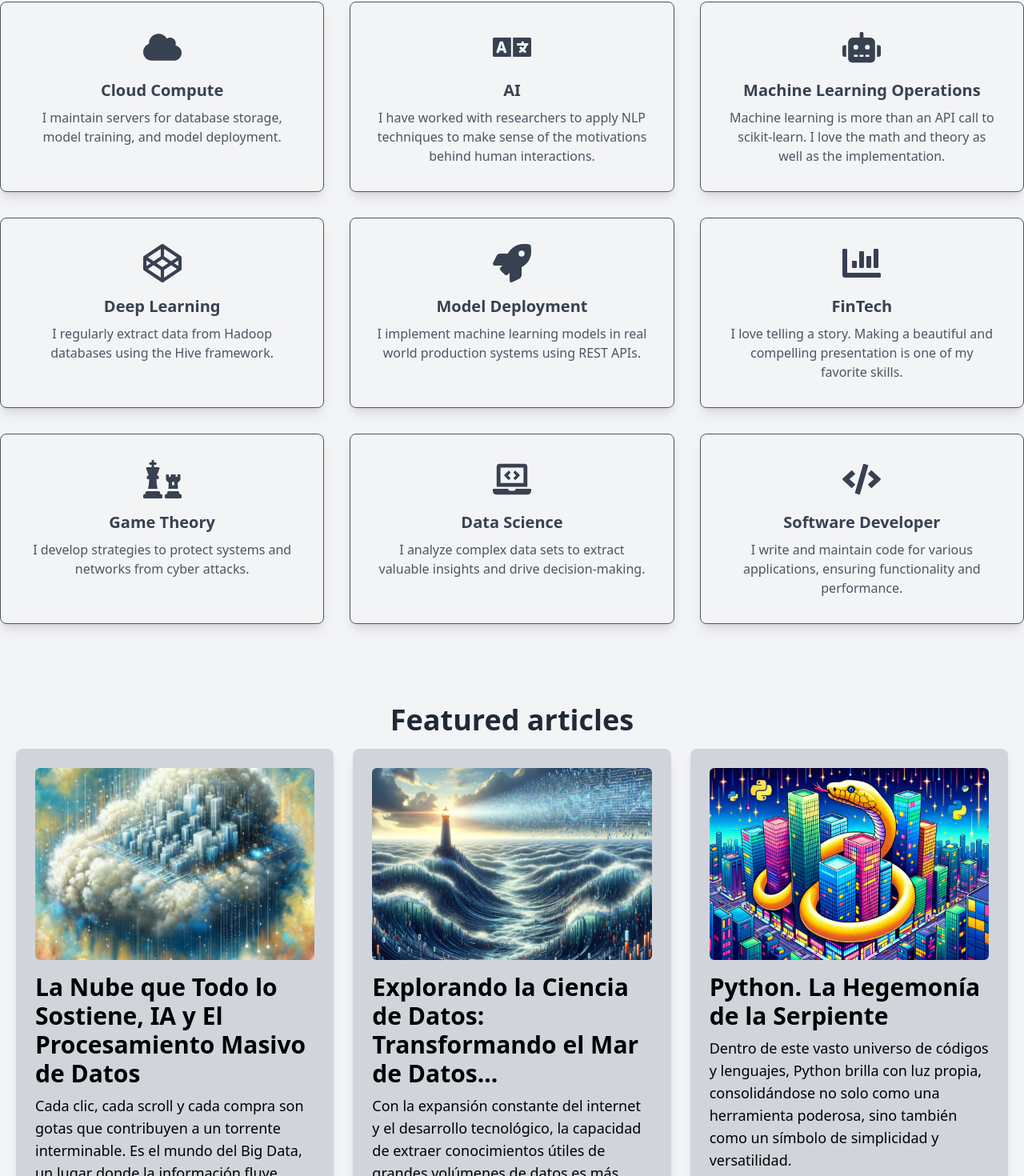
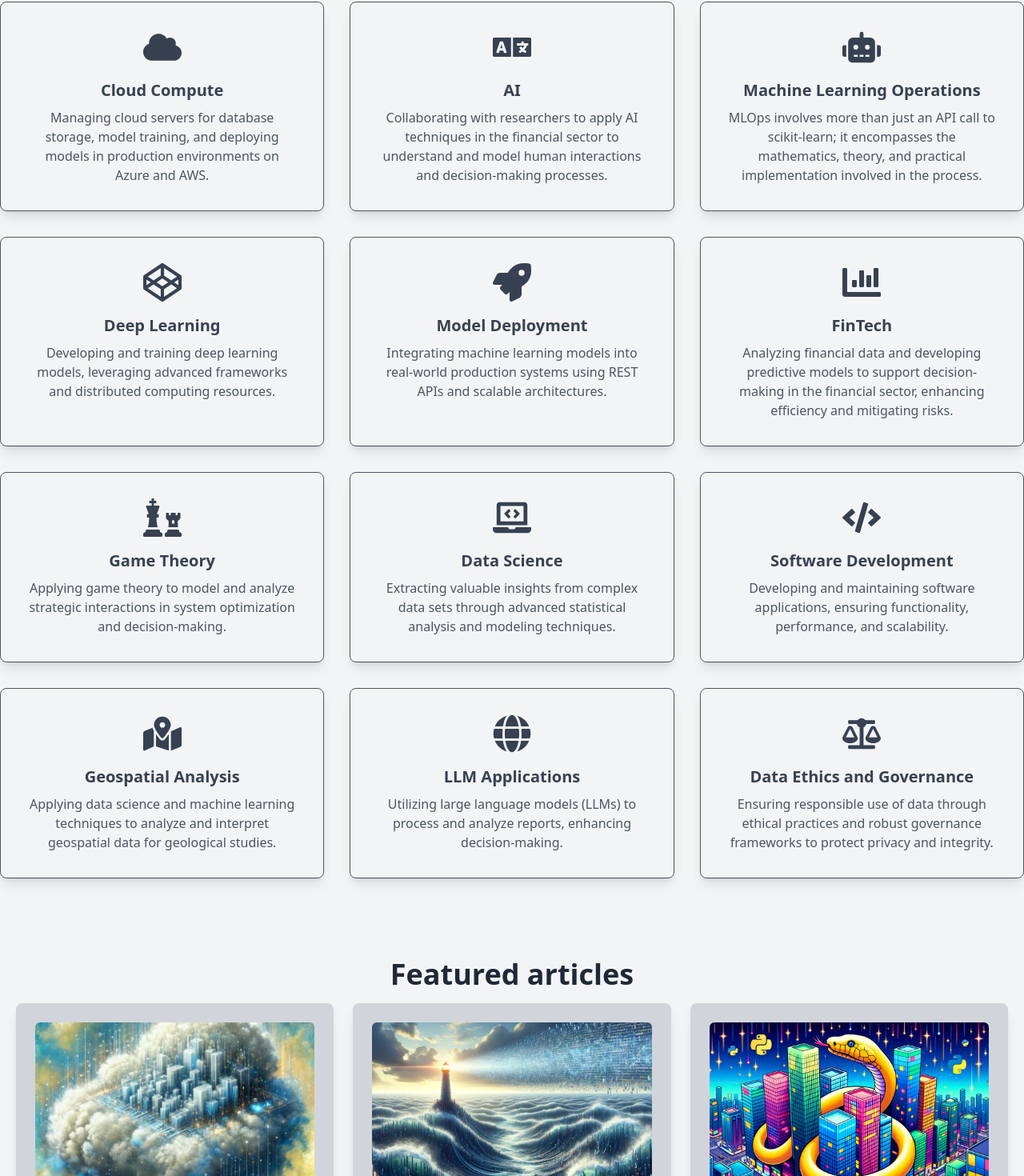
Before and after one commit to oscgonz19/ML_portfolio, a Next.js app: page / in a window 1280 px wide. Shown: the part 974-2444 px from the top of the page at 80% size. Built offline with nearby package versions, Linux system fonts and the light colour scheme.

Commit message:
finally details for vercel deploy

```diff
--- a/src/app/componets/AreasOfInterest.jsx
+++ b/src/app/componets/AreasOfInterest.jsx
@@ -1,56 +1,72 @@
 'use client';
 
-import { FaCloud, FaLanguage, FaRobot,FaServer, FaRocket, FaChartBar, FaChartPie, FaLaptopCode, FaCode, FaChess, FaCodepen } from 'react-icons/fa';
+import { FaCloud, FaLanguage, FaRobot,FaMapMarkedAlt, FaRocket, FaChartBar, FaGlobe, FaLaptopCode, FaCode, FaChess, FaCodepen, FaMountain, FaBalanceScale } from 'react-icons/fa';
 
 const areasOfInterest = [
   {
     title: 'Cloud Compute',
-    description: 'I maintain servers for database storage, model training, and model deployment.',
+    description: 'Managing cloud servers for database storage, model training, and deploying models in production environments on Azure and AWS.',
     icon: <FaCloud className="mx-auto mb-4 h-12 w-12 text-gray-700" />,
   },
   {
     title: 'AI',
-    description: 'I have worked with researchers to apply NLP techniques to make sense of the motivations behind human interactions.',
+    description: 'Collaborating with researchers to apply AI techniques in the financial sector to understand and model human interactions and decision-making processes.',
     icon: <FaLanguage className="mx-auto mb-4 h-12 w-12 text-gray-700" />,
   },
   {
     title: 'Machine Learning Operations',
-    description: 'Machine learning is more than an API call to scikit-learn. I love the math and theory as well as the implementation.',
+    description: 'MLOps involves more than just an API call to scikit-learn; it encompasses the mathematics, theory, and practical implementation involved in the process.',
     icon: <FaRobot className="mx-auto mb-4 h-12 w-12 text-gray-700" />,
   },
-
-    {
+  {
     title: 'Deep Learning',
-    description: 'I regularly extract data from Hadoop databases using the Hive framework.',
-    icon: <FaCodepen  className="mx-auto mb-4 h-12 w-12 text-gray-700" />,
+    description: 'Developing and training deep learning models, leveraging advanced frameworks and distributed computing resources.',
+    icon: <FaCodepen className="mx-auto mb-4 h-12 w-12 text-gray-700" />,
   },
   {
     title: 'Model Deployment',
-    description: 'I implement machine learning models in real world production systems using REST APIs.',
+    description: 'Integrating machine learning models into real-world production systems using REST APIs and scalable architectures.',
     icon: <FaRocket className="mx-auto mb-4 h-12 w-12 text-gray-700" />,
   },
   {
     title: 'FinTech',
-    description: 'I love telling a story. Making a beautiful and compelling presentation is one of my favorite skills.',
+    description: 'Analyzing financial data and developing predictive models to support decision-making in the financial sector, enhancing efficiency and mitigating risks.',
     icon: <FaChartBar className="mx-auto mb-4 h-12 w-12 text-gray-700" />,
   },
   {
     title: 'Game Theory',
-    description: 'I develop strategies to protect systems and networks from cyber attacks.',
+    description: 'Applying game theory to model and analyze strategic interactions in system optimization and decision-making.',
     icon: <FaChess className="mx-auto mb-4 h-12 w-12 text-gray-700" />,
   },
   {
     title: 'Data Science',
-    description: 'I analyze complex data sets to extract valuable insights and drive decision-making.',
+    description: 'Extracting valuable insights from complex data sets through advanced statistical analysis and modeling techniques.',
     icon: <FaLaptopCode className="mx-auto mb-4 h-12 w-12 text-gray-700" />,
   },
   {
-    title: 'Software Developer',
-    description: 'I write and maintain code for various applications, ensuring functionality and performance.',
+    title: 'Software Development',
+    description: 'Developing and maintaining software applications, ensuring functionality, performance, and scalability.',
     icon: <FaCode className="mx-auto mb-4 h-12 w-12 text-gray-700" />,
   },
-  // Agrega más áreas según sea necesario
+  {
+    title: 'Geospatial Analysis',
+    description: 'Applying data science and machine learning techniques to analyze and interpret geospatial data for geological studies.',
+    icon: <FaMapMarkedAlt className="mx-auto mb-4 h-12 w-12 text-gray-700" />,
+  },
+  {
+    title: 'LLM Applications',
+    description: 'Utilizing large language models (LLMs) to process and analyze reports, enhancing decision-making.',
+    icon: <FaGlobe className="mx-auto mb-4 h-12 w-12 text-gray-700" />,
+  },
+   {
+    title: 'Data Ethics and Governance',
+    description: 'Ensuring responsible use of data through ethical practices and robust governance frameworks to protect privacy and integrity.',
+    icon: <FaBalanceScale className="mx-auto mb-4 h-12 w-12 text-gray-700" />,
+  },
 ];
+
+
+
 
 export default function AreasOfInterest() {
   return (
--- a/src/app/componets/HeroSection.jsx
+++ b/src/app/componets/HeroSection.jsx
@@ -8,8 +8,8 @@ export default function HeroSection() {
       <Image
         src="/fondo2.jpg" // Reemplaza con la ruta de tu imagen
         alt="Background"
-        layout="fill"
-        objectFit="cover"
+        fill
+        style={{ objectFit: 'cover' }}
         quality={100}
         className="absolute inset-0 brightness-120 contrast-100"
         />
--- a/src/app/componets/Navbar.jsx
+++ b/src/app/componets/Navbar.jsx
@@ -25,7 +25,7 @@ export default function Navbar() {
           </li>
         </ul>
         <div className="flex space-x-2">
-            <a href="https://github.com" target="_blank" rel="noopener noreferrer">
+            <a href="https://github.com/oscgonz19" target="_blank" rel="noopener noreferrer">
             <FaGithub className="w-10 h-8"/>
           </a>
           <a href="https://linkedin.com" target="_blank" rel="noopener noreferrer">
--- a/src/app/componets/PortfolioComponent.jsx
+++ b/src/app/componets/PortfolioComponent.jsx
@@ -28,12 +28,27 @@ const projects = [
     ],
     tags: ['data analysis', 'machine learning', 'bias detection'],
     category: 'Data Science'
+  },
+  {
+    title: 'ML Portfolio',
+    description: 'A collection of data science projects that I have worked on over the years.',
+    imageUrl: '/wallpaperwebMLgithub.jpg',
+    link: 'https://github.com/oscgonz19/ML_portfolio',
+    highlights: [
+      'Implemented a variety of machine learning algorithms from scratch',
+      'Developed a custom data pipeline for data preprocessing and model evaluation',
+      'Created a web app for interactive model training and testing'
+    ],
+    tags: ['machine learning', 'data analysis', 'web app'],
+    category:'Software Developer'
   }
+
+
   // Agrega más proyectos aquí...
 ];
 
 const categoryBackgrounds = {
-  "Machine Learning": "bg-gray-800",
+  "Machine Learning": "bg-cyan-950",
   "Data Science": "bg-green-800",
   "Software Developer": "bg-red-900",
 };
@@ -50,8 +65,8 @@ export default function PortfolioComponent() {
             <Image
               src={project.imageUrl}
               alt={project.title}
-              layout="fill"
-              objectFit="cover"
+              fill
+              style={{ objectFit: 'cover' }}
               className="rounded-md"
             />
           </div>
@@ -79,7 +94,7 @@ export default function PortfolioComponent() {
   return (
     <section className={`${categoryBackgrounds[selectedCategory]} text-gray-800 py-10 transition-colors duration-500`}>
       <div className="container mx-auto p-5">
-        <h1 className="text-4xl font-semibold mb-4 text-center text-white">Explore the platform</h1>
+        <h1 className="text-4xl font-semibold font-sans mb-4 text-center text-white">Explore Projects</h1>
         <div className="flex justify-center mb-10">
           <button
             onClick={() => setSelectedCategory("Machine Learning")}
@@ -97,8 +112,9 @@ export default function PortfolioComponent() {
             onClick={() => setSelectedCategory("Software Developer")}
             className={`px-4 py-2 mx-2 rounded-lg font-semibold ${selectedCategory === "Software Developer" ? "bg-blue-500 text-white" : "bg-white text-blue-500"}`}
           >
-            Software Developer
+            Software Development
           </button>
+
         </div>
         <div className="grid grid-cols-1 md:grid-cols-2 lg:grid-cols-3 gap-6">
           {renderProjects()}
--- a/src/app/componets/Profile.jsx
+++ b/src/app/componets/Profile.jsx
@@ -12,13 +12,13 @@ const Profile = () => {
         src="/Profile13.png" // Reemplaza con la ruta de tu imagen
         alt="Profile"
         width={300} // Ancho de la imagen (24 * 4 = 96px)
-        height={400} // Alto de la imagen (24 * 4 = 96px)
+        height={300} // Alto de la imagen (24 * 4 = 96px)
         className="rounded-full mb-2"
         />
         <h2 className="text-4xl font-semibold mb-2 text-black "> Ozz <span role="img" aria-label="heart"> ⚡</span></h2>
         <p className="text-gray-800 mb-2">data and earth scientist with passion for tech, car spotting & finance, currently based on Colombia</p>
         <p className="text-gray-800 mb-4">📍 Quindío/ co</p>
-    <button className="bg-red-600 text-white px-4 py-2 rounded-lg font-semibold hover:bg-red-900">Mentorship</button>
+    <button className="bg-red-600 text-white px-4 py-2 rounded-lg font-semibold hover:bg-red-900">  Contact   </button>
 
         </div>
         </div>
--- a/src/app/componets/articlesComponent.jsx
+++ b/src/app/componets/articlesComponent.jsx
@@ -11,7 +11,7 @@ const articles = [
     link: "https://www.linkedin.com/pulse/la-nube-que-todo-lo-sostiene-ia-y-el-procesamiento-masivo-gonz%25C3%25A1lez-anfje/?trackingId=oO29lttNTzmMdsdAE9AQvQ%3D%3D",
   },
   {
-    title: "Explorando la Ciencia de Datos: Transformando el Mar de Datos...",
+    title: "Explorando la Ciencia de Datos: Navegando Un Mar de Datos...",
     description: "Con la expansión constante del internet y el desarrollo tecnológico, la capacidad de extraer conocimientos útiles de grandes volúmenes de datos es más crucial que nunca. ",
     author: "Óscar Antonio González",
     readingTime: "6 min de lectura",
@@ -36,8 +36,8 @@ const renderArticles = () => {
         <Image
           src={article.imageUrl}
           alt={article.title}
-          layout="fill"
-          objectFit="cover"
+          fill
+          style={{ objectFit: 'cover' }} // Aquí utilizamos el nuevo sistema de estilos
           className="rounded-md"
         />
       </div>
@@ -52,7 +52,7 @@ const renderArticles = () => {
       <div className="mt-auto">
         <Link href={article.link} legacyBehavior>
           <a className="bg-black text-white px-4 py-2 rounded-lg font-semibold hover:bg-blue-800">
-            Leer Artículo
+           Read Article
           </a>
         </Link>
       </div>
```
Also changed, not shown: src/app/componets/Footer.jsx (+6 -10 lines), public/wallpaperwebMLgithub.jpg (added).
